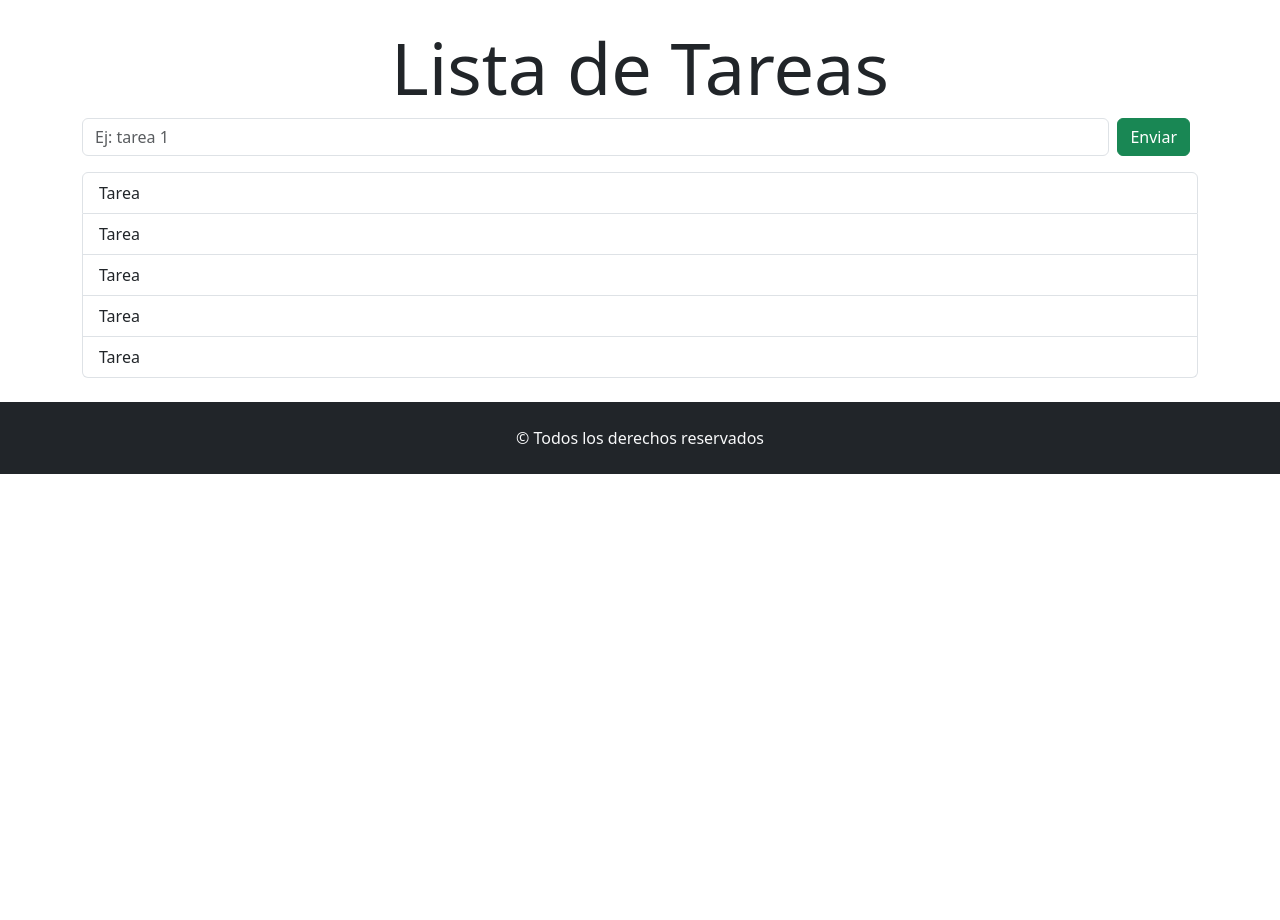
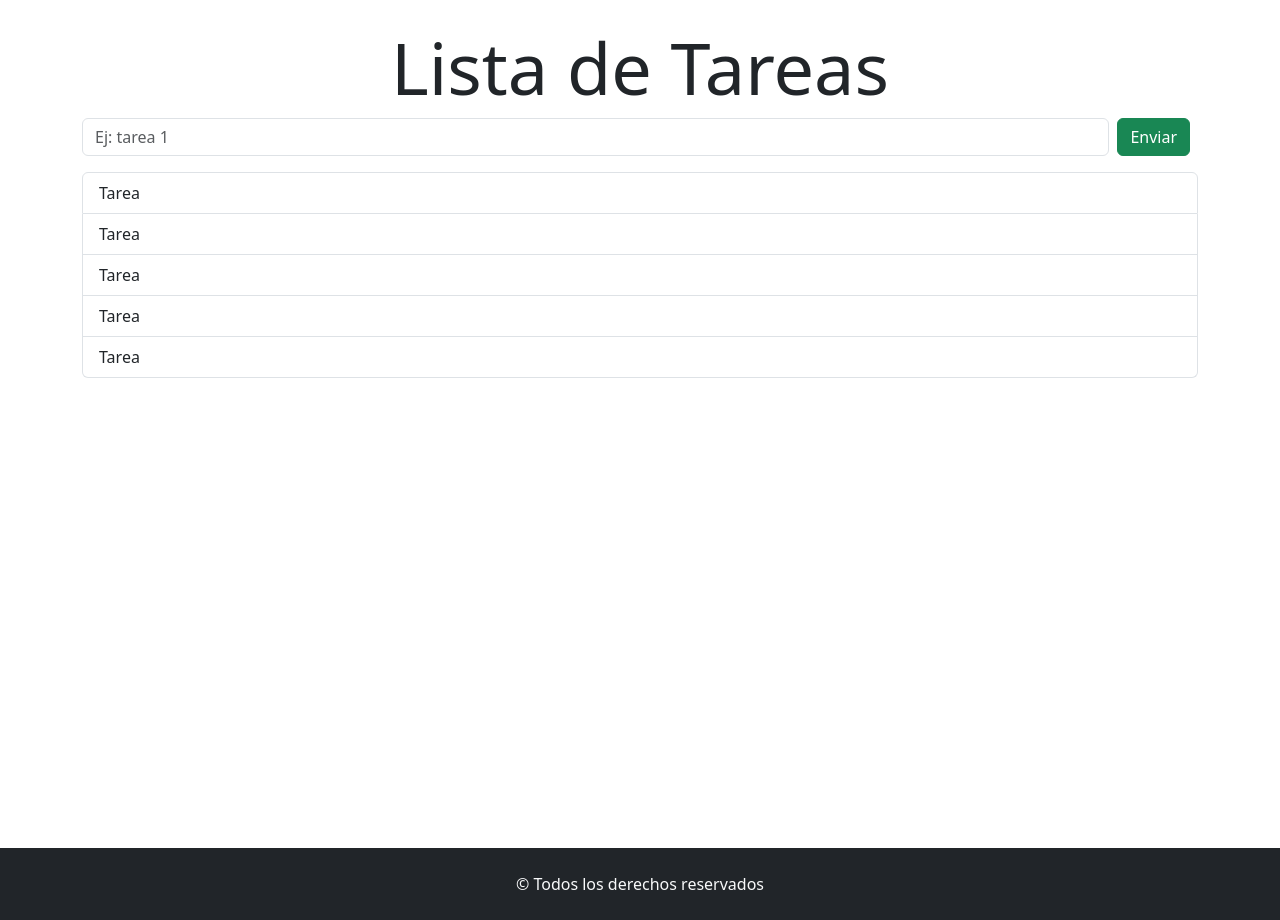
Before and after one commit to lucasecapdevila/listaTareas-react, a React (Vite) app: page / in a window 1280 px wide. Before the commit the page ends 800 px from the top, so only its background shows below. Built offline with nearby package versions, Linux system fonts and the light colour scheme.

Commit message:
se baja el footer

```diff
--- a/src/App.css
+++ b/src/App.css
@@ -0,0 +1,8 @@
+body{
+  display: flex;
+  flex-direction: column;
+}
+
+.containerReact{
+  min-height: 100vh;
+}
--- a/src/App.jsx
+++ b/src/App.jsx
@@ -8,7 +8,7 @@ function App() {
 
   return (
     <>
-      <Container className='my-4'>
+      <Container className='my-4 containerReact'>
         <h1 className='text-center display-2'>Lista de Tareas</h1>
         <FormTareas />
       </Container>
```
